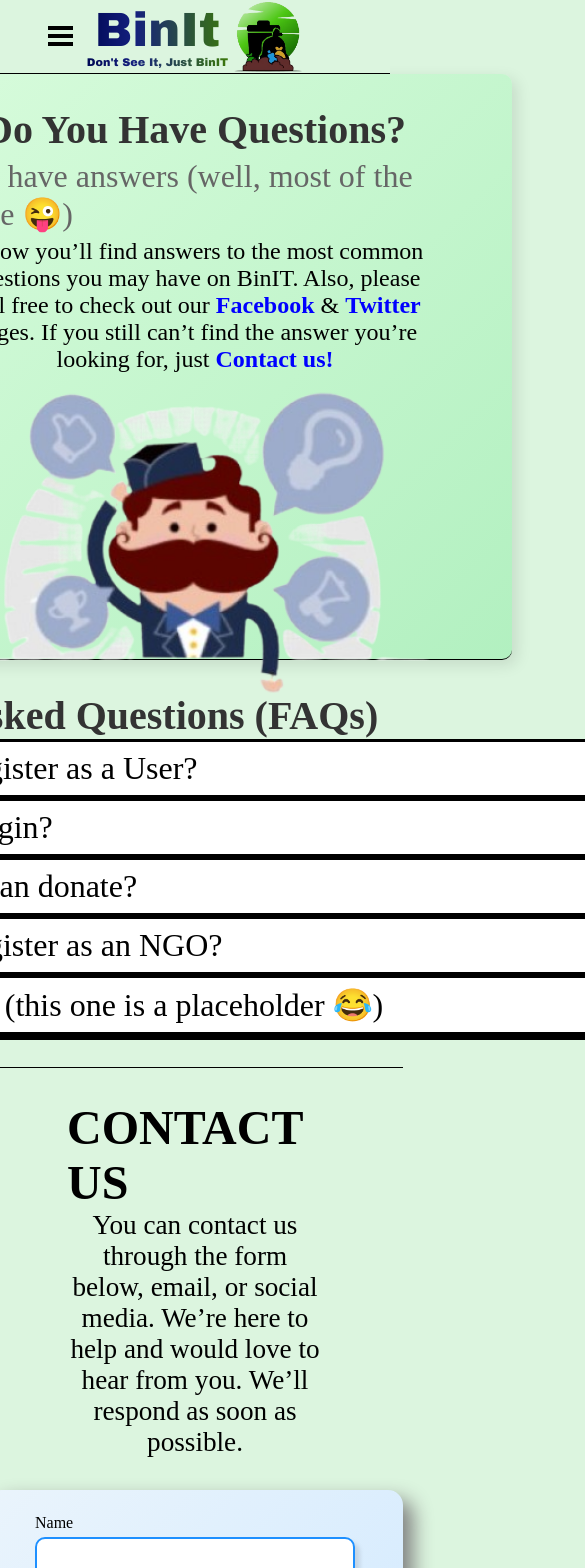
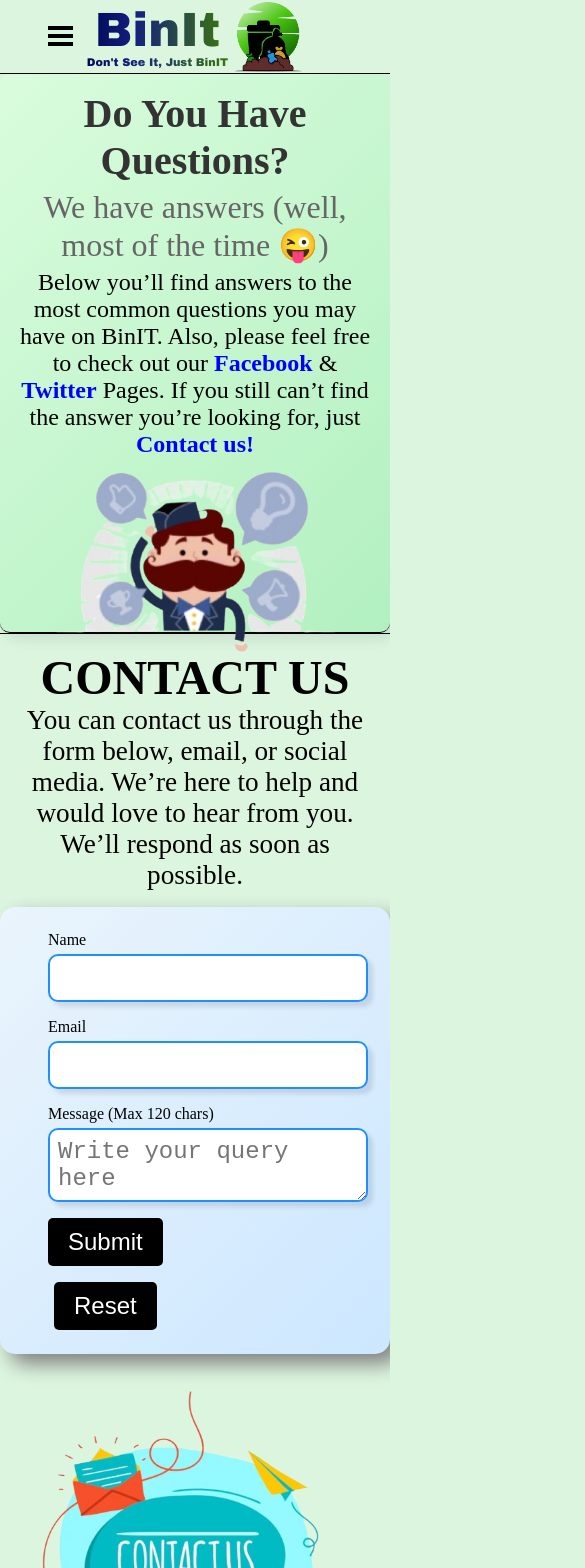
Before and after one commit to Ashmit-Kumar/Bin_IT, a React (Vite) app: page /faqs in a window 390 px wide. Shown: the top 1568 px of the page, 585 px wide, since content can reach past the window. Built offline with nearby package versions, Linux system fonts and the light colour scheme.

Commit message:
Faqs responsive

```diff
--- a/src/css/faqs.css
+++ b/src/css/faqs.css
@@ -187,6 +187,187 @@
 
 /* RESPONSIVE DESIGN */
 @media screen and (max-width: 768px) {
+    .faqs {
+        display: flex;
+        flex-direction: column;
+        justify-content: center;
+        align-items: center;
+        position: relative;
+    }
+
+    /* HEADER SECTION */
+    .faqs-header {
+        width: 100%;
+        display: flex;
+        flex-direction: column;
+        justify-content: center;
+        align-items: center;
+        border-bottom: 1px solid black;
+        position: relative;
+        gap: 5px;
+        padding: 1rem 0.8rem;
+        text-align: center;
+        background: linear-gradient(135deg, #d9fcdd, #b2f0c0);
+        border-radius: 10px;
+        box-shadow: 5px 5px 15px rgba(0, 0, 0, 0.1);
+    }
+
+    .faq-titles {
+        font-size: 3.9rem;
+        font-weight: bold;
+        color: #333;
+    }
+
+    .faq-co-title {
+        font-size: 2.9rem;
+        font-weight: normal;
+        color: #666;
+    }
+
+    .faq-here-u-go {
+        font-size: 2rem;
+        text-align: center;
+        font-weight: normal;
+    }
+
+    .faq-here-u-go a {
+        color: blue;
+        font-weight: bold;
+        text-decoration: none;
+        transition: color 0.3s ease;
+    }
+
+    .faq-here-u-go a:hover {
+        color: darkblue;
+    }
+
+    .faqs-header img {
+        height: 12rem;
+        margin-bottom: -2.4rem;
+        transition: transform 0.3s ease-in-out;
+    }
+
+    .faqs-header img:hover {
+        transform: scale(1.05);
+    }
+
+    /* FAQ QUESTIONS SECTION */
+    .faqs-main {
+        display: flex;
+        flex-direction: column;
+        justify-content: center;
+        align-items: center;
+        position: relative;
+        gap: 10px;
+        padding: 2rem 5rem;
+    }
+
+    /* CONTACT SECTION */
+    .contact {
+        width: 100%;
+        display: flex;
+        flex-direction: column;
+        justify-content: center;
+        align-items: center;
+        margin-bottom: 4rem;
+    }
+
+    .contact-top {
+        border-top: 1px solid black;
+        padding: 1rem 0.7rem;
+        display: flex;
+        flex-direction: column;
+        justify-content: center;
+        align-items: center;
+    }
+
+    /* CONTACT FORM */
+    .contact-bottom {
+        display: flex;
+        justify-content: center;
+        align-items: center;
+        gap: 5rem;
+        width: 100%;
+    }
+
+    .contact-bottom img {
+        height: 25rem;
+    }
+
+    .contact-form {
+        width: 100%;
+        background: linear-gradient(135deg, #eaf4fc, #cce7ff);
+        display: flex;
+        flex-direction: column;
+        justify-content: center;
+        align-items: flex-start;
+        gap: 1rem;
+        padding: 1rem 0.8rem;
+        filter: drop-shadow(10px 10px 10px grey);
+        border-radius: 15px;
+        transition: box-shadow 0.3s ease-in-out;
+    }
+
+    .contact-form:hover {
+        box-shadow: 5px 5px 20px rgba(0, 0, 0, 0.2);
+    }
+
+    /* INPUT FIELDS */
+    .contact-input {
+        display: flex;
+        flex-direction: column;
+        justify-content: center;
+        align-items: flex-start;
+        gap: 5px;
+        width: 100%;
+    }
+
+    .contact-input input,
+    .contact-input textarea {
+        width: 28rem;
+        border-radius: 10px;
+        border: 2px solid #1e90ff;
+        filter: drop-shadow(5px 5px 2px rgba(0, 0, 0, 0.1));
+        padding: 0.5rem;
+        font-size: 1.5rem;
+        transition: border 0.3s ease-in-out, box-shadow 0.3s ease-in-out;
+    }
+
+    .contact-input input:focus,
+    .contact-input textarea:focus {
+        border: 2px solid #ff4500;
+        outline: none;
+        box-shadow: 0px 0px 10px rgba(255, 69, 0, 0.4);
+    }
+
+    /* BUTTON STYLES */
+    .submit-btns {
+        display: flex;
+        justify-content: center;
+        align-items: center;
+        gap: 2rem;
+        margin-left: 3.2rem;
+    }
+
+    .submit-btns button {
+        padding: 1rem 2rem;
+        font-size: 1.5rem;
+        border-radius: 8px;
+        border: none;
+        cursor: pointer;
+        transition: all 0.3s ease;
+    }
+
+    .submit-btns button:hover {
+        background-color: #ff6347;
+        color: white;
+        transform: scale(1.05);
+    }
+
+    .submit-btns button:active {
+        transform: scale(0.95);
+    }
+
     .faq-titles {
         font-size: 2.5rem;
     }
--- a/src/jsx/Commen-Components/footer.jsx
+++ b/src/jsx/Commen-Components/footer.jsx
@@ -50,7 +50,7 @@ function Footer() {
                     <h3>Help Center</h3>
                     <ul>
                         <li><Link to="/ngo-registration">NGO Registration</Link></li>
-                        {/* <li><Link to="/faqs">FAQs</Link></li> */}
+                        <li><Link to="/faqs">FAQs</Link></li>
                     </ul>
                 </section>
 
--- a/src/jsx/CommunityPages/faqs.jsx
+++ b/src/jsx/CommunityPages/faqs.jsx
@@ -72,7 +72,7 @@ function Faqs() {
                     <img src="/faqs-img/faq-img-1.png" alt="Confused-Image" />
                 </div>
 
-                <div className="faqs-main">
+                {/* <div className="faqs-main">
                     <div className="faqs-ques">
                         <h1 className="faq-titles">Frequently Asked Questions (FAQs)</h1>
                         <div className="faqs-ques-link">
@@ -83,7 +83,7 @@ function Faqs() {
                             <FaqQues no='5' ques="Thank you (this one is a placeholder 😂)" />
                         </div>
                     </div>
-                </div>
+                </div> */}
 
                 <div className="contact" id='contact-area'>
                     <div className="contact-top">
--- a/src/jsx/RegistrationPages/NGO Pages/ngopage1.jsx
+++ b/src/jsx/RegistrationPages/NGO Pages/ngopage1.jsx
@@ -1,4 +1,5 @@
 import React from 'react';
+import "../../../css/ngo.css"
 
 function NgoPage1() {
     const moveToNext = (currentInput, nextInputId) => {
--- a/src/jsx/RegistrationPages/ngo.jsx
+++ b/src/jsx/RegistrationPages/ngo.jsx
@@ -5,6 +5,8 @@ import NgoPage2 from './NGO Pages/ngopage2';
 import NgoPage3 from './NGO Pages/ngopage3';
 import NgoPage4 from './NGO Pages/ngopage4';
 import NgoPage5 from './NGO Pages/ngopage5';
+
+import "../../css/ngo.css"
 
 function Ngo() {
     const componentList = [
```
